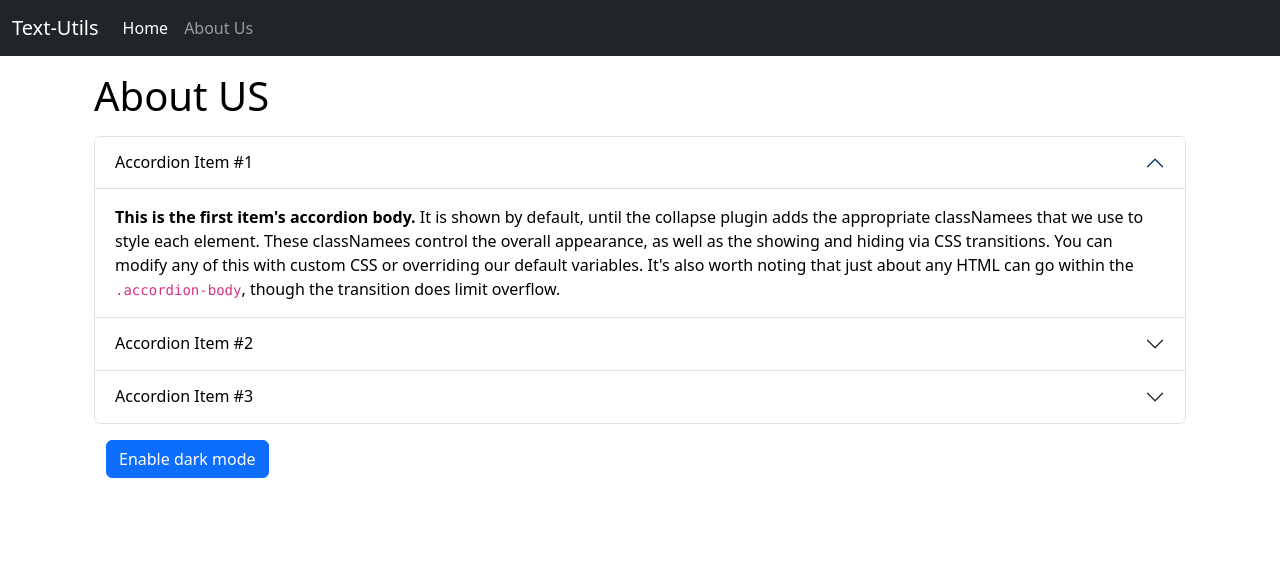
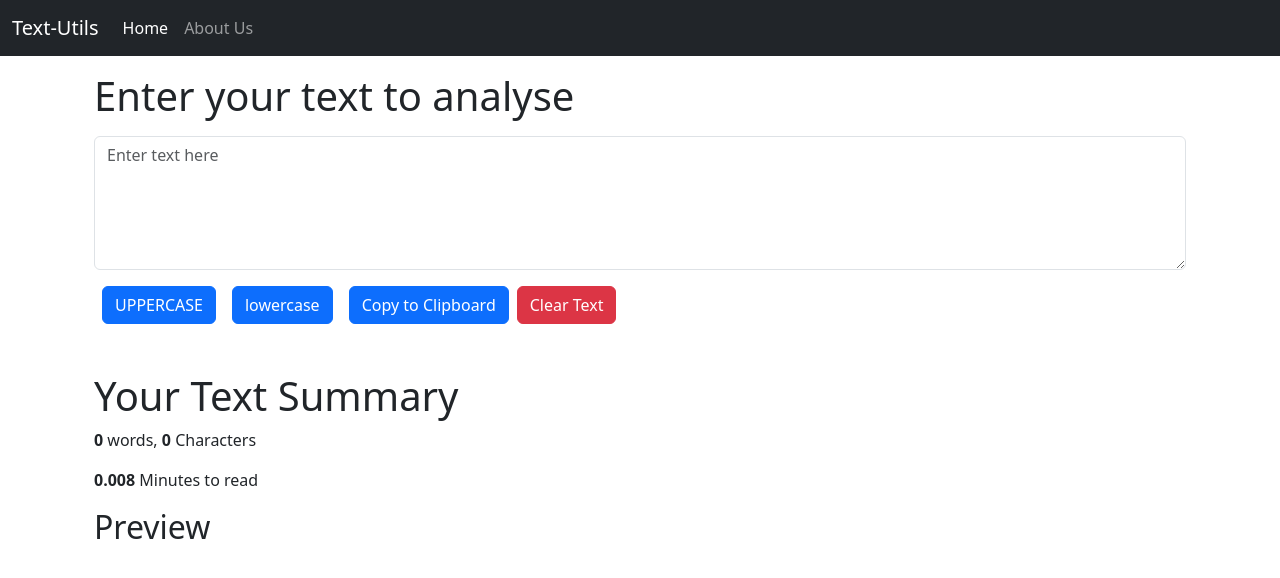
Before and after one commit to RahulGIT24/Text-Utils, a React (Create React App) app: page / in a window 1280 px wide. Shown: the top 578 px of the page. Built offline with nearby package versions, Linux system fonts and the light colour scheme.

Commit message:
Dark mode in About component

```diff
--- a/src/App.js
+++ b/src/App.js
@@ -1,15 +1,15 @@
 import './App2.css';
 import Navbar from './components/Navbar';
-// import TextForm from './components/TextForm';
-import About from './components/About'
+import TextForm from './components/TextForm';
+// import About from './components/About'
 let name = "Rahul";
 function App() {
   return (
     <>
       <Navbar title="Text-Utils" />
       <div className="container my-3">
-        {/* <TextForm heading="Enter your text to analyse" /> */}
-        <About/>
+        <TextForm heading="Enter your text to analyse" />
+        {/* <About/> */}
       </div>
     </>
   );
--- a/src/components/About.js
+++ b/src/components/About.js
@@ -9,7 +9,7 @@ export default function About() {
     const [btntext, setBtnText]= useState("Enable dark mode");
 
     const darkMode = ()=>{
-        if(myStyle.color == "white"){
+        if(myStyle.color === "white"){
             setMyStyle({
                 color : 'black',
                 backgroundColor: 'white'
--- a/src/index.css
+++ /dev/null
@@ -1,13 +0,0 @@
-body {
-  margin: 0;
-  font-family: -apple-system, BlinkMacSystemFont, 'Segoe UI', 'Roboto', 'Oxygen',
-    'Ubuntu', 'Cantarell', 'Fira Sans', 'Droid Sans', 'Helvetica Neue',
-    sans-serif;
-  -webkit-font-smoothing: antialiased;
-  -moz-osx-font-smoothing: grayscale;
-}
-
-code {
-  font-family: source-code-pro, Menlo, Monaco, Consolas, 'Courier New',
-    monospace;
-}
```
Also changed, not shown: src/App.css (deleted, +0 -38 lines).
